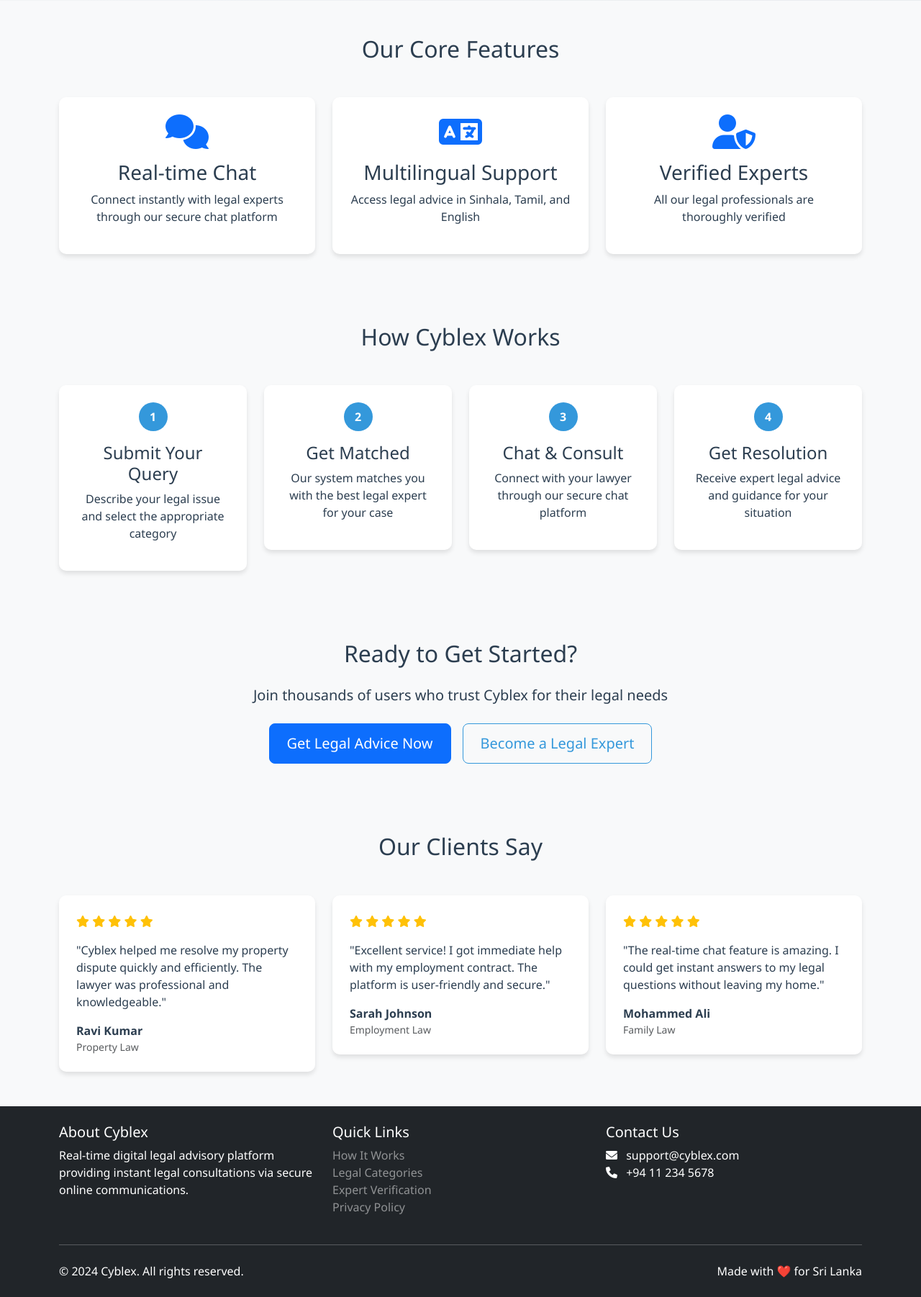
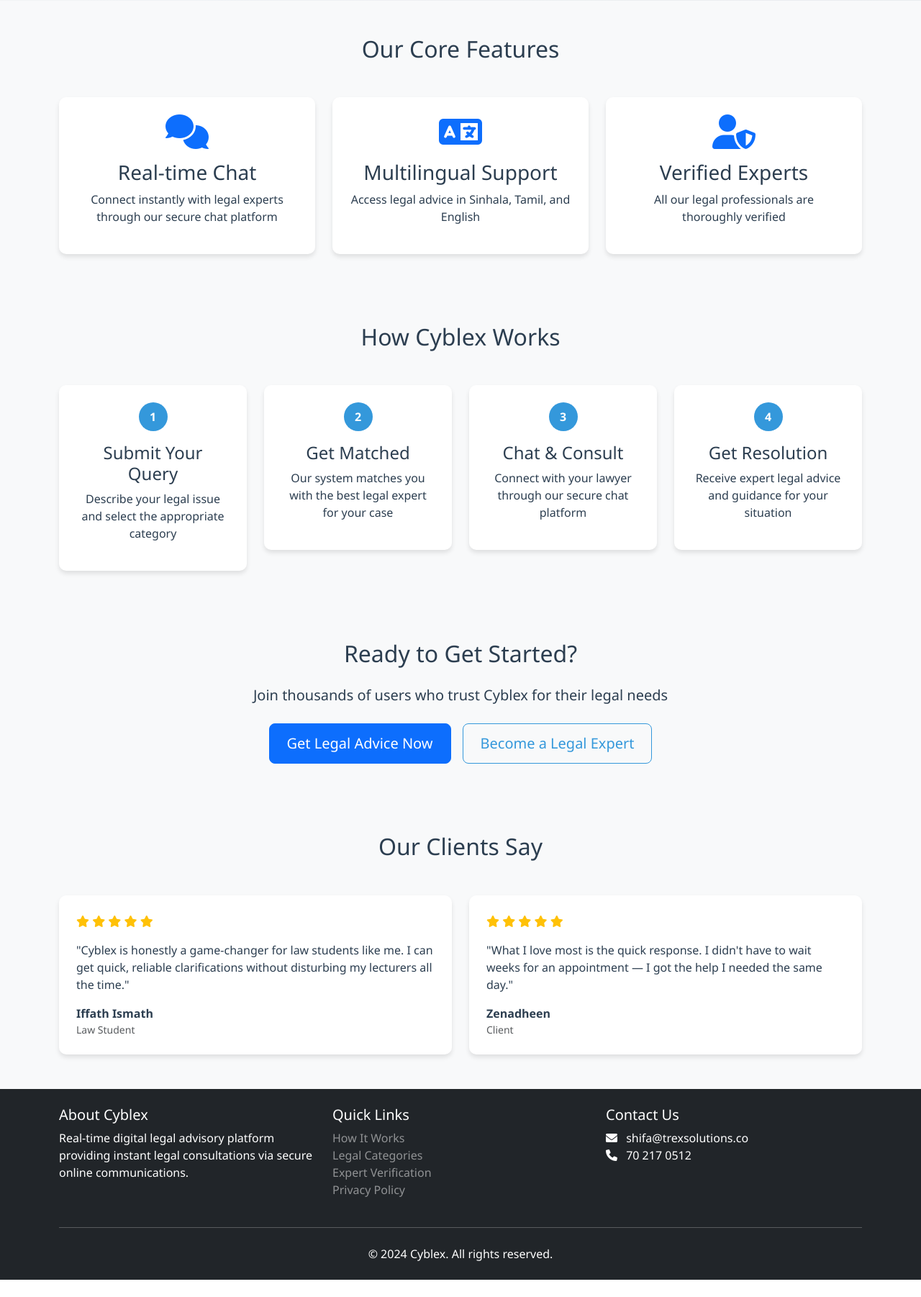
Before and after one commit to shifamatheen/cyblex, a PHP site: page /cyblex/ in a window 1280 px wide. Shown: the part 1067-2869 px from the top of the page at 72% size. After the commit the page ends 2845 px from the top, so only its background shows below. Run offline with PHP 8.4, Linux system fonts and the light colour scheme.

Commit message:
modified:   admin-dashboard.php 	modified:   admin/dashboard.php 	modified:   api/submit_query.php 	modified:   client-dashboard.php 	modified:   config/database.php 	modified:   index.html 	modified:   index.php 	modified:   js/client-dashboard.js 	modified:   lawyer-dashboard.php 	modified:   login.html 	modified:   register.html

```diff
--- a/admin-dashboard.php
+++ b/admin-dashboard.php
@@ -227,7 +227,6 @@
         <div class="container-fluid">
             <a class="navbar-brand" href="index.php">
                 <img src="assets/images/logo.svg" alt="Cyblex Logo" height="40">
-                <span>Cyblex</span>
             </a>
             <button class="navbar-toggler" type="button" data-bs-toggle="collapse" data-bs-target="#navbarNav">
                 <span class="navbar-toggler-icon"></span>
--- a/admin/dashboard.php
+++ b/admin/dashboard.php
@@ -22,7 +22,9 @@
     <!-- Navigation -->
     <nav class="navbar navbar-expand-lg navbar-dark bg-dark">
         <div class="container">
-            <a class="navbar-brand" href="#">Cyblex Admin</a>
+            <a class="navbar-brand" href="#">
+                <img src="../assets/images/logo.svg" alt="Cyblex Logo" height="40">
+            </a>
             <button class="navbar-toggler" type="button" data-bs-toggle="collapse" data-bs-target="#navbarNav">
                 <span class="navbar-toggler-icon"></span>
             </button>
--- a/config/database.php
+++ b/config/database.php
@@ -1,26 +1,21 @@
 <?php
 // Database configuration
-define('DB_HOST', 'localhost');
-define('DB_USER', 'root');
-define('DB_PASS', '');
-define('DB_NAME', 'cyblex');
-define('JWT_SECRET', 'cyblex-secure-jwt-secret-key-2024');
+define('DB_HOST', 'fdb1034.awardspace.net');
+define('DB_USER', '4666256_cyblex');
+define('DB_PASS', 'lFcgcc262moS33i%');
+define('DB_NAME', '4666256_cyblex');
+define('JWT_SECRET', 'b2fd856537d804aeabf63931cd1967584c0f2b8079c403ddd75c40b1366e4f84016d7aaf09c8fb3dc3ed136c2e0fdd28b96556d463b53f982d003facc74526c7');
 
 class Database {
     private static $instance = null;
     private $conn;
 
-    private $host = 'localhost';
-    private $db_name = 'cyblex';
-    private $username = 'root';
-    private $password = '';
-
     private function __construct() {
         try {
             $this->conn = new PDO(
-                "mysql:host=" . $this->host . ";dbname=" . $this->db_name,
-                $this->username,
-                $this->password,
+                "mysql:host=" . DB_HOST . ";dbname=" . DB_NAME,
+                DB_USER,
+                DB_PASS,
                 array(
                     PDO::ATTR_ERRMODE => PDO::ERRMODE_EXCEPTION,
                     PDO::ATTR_DEFAULT_FETCH_MODE => PDO::FETCH_ASSOC,
--- a/index.php
+++ b/index.php
@@ -83,7 +83,6 @@
         <div class="container">
             <a class="navbar-brand" href="index.php">
                 <img src="assets/images/logo.svg" alt="Cyblex Logo" height="40">
-                <span>Cyblex</span>
             </a>
             <button class="navbar-toggler" type="button" data-bs-toggle="collapse" data-bs-target="#navbarNav">
                 <span class="navbar-toggler-icon"></span>
@@ -244,7 +243,7 @@
         <div class="container">
             <h2 class="text-center mb-5">Our Clients Say</h2>
             <div class="row g-4">
-                <div class="col-md-4">
+                <div class="col-md-6">
                     <div class="testimonial-card p-4">
                         <div class="stars mb-3">
                             <i class="fas fa-star text-warning"></i>
@@ -253,14 +252,14 @@
                             <i class="fas fa-star text-warning"></i>
                             <i class="fas fa-star text-warning"></i>
                         </div>
-                        <p class="mb-3">"Cyblex helped me resolve my property dispute quickly and efficiently. The lawyer was professional and knowledgeable."</p>
+                        <p class="mb-3">"Cyblex is honestly a game-changer for law students like me. I can get quick, reliable clarifications without disturbing my lecturers all the time."</p>
                         <div class="client-info">
-                            <strong>Ravi Kumar</strong>
-                            <small class="text-muted d-block">Property Law</small>
+                            <strong>Iffath Ismath</strong>
+                            <small class="text-muted d-block">Law Student</small>
                         </div>
                     </div>
                 </div>
-                <div class="col-md-4">
+                <div class="col-md-6">
                     <div class="testimonial-card p-4">
                         <div class="stars mb-3">
                             <i class="fas fa-star text-warning"></i>
@@ -269,26 +268,10 @@
                             <i class="fas fa-star text-warning"></i>
                             <i class="fas fa-star text-warning"></i>
                         </div>
-                        <p class="mb-3">"Excellent service! I got immediate help with my employment contract. The platform is user-friendly and secure."</p>
+                        <p class="mb-3">"What I love most is the quick response. I didn't have to wait weeks for an appointment — I got the help I needed the same day."</p>
                         <div class="client-info">
-                            <strong>Sarah Johnson</strong>
-                            <small class="text-muted d-block">Employment Law</small>
-                        </div>
-                    </div>
-                </div>
-                <div class="col-md-4">
-                    <div class="testimonial-card p-4">
-                        <div class="stars mb-3">
-                            <i class="fas fa-star text-warning"></i>
-                            <i class="fas fa-star text-warning"></i>
-                            <i class="fas fa-star text-warning"></i>
-                            <i class="fas fa-star text-warning"></i>
-                            <i class="fas fa-star text-warning"></i>
-                        </div>
-                        <p class="mb-3">"The real-time chat feature is amazing. I could get instant answers to my legal questions without leaving my home."</p>
-                        <div class="client-info">
-                            <strong>Mohammed Ali</strong>
-                            <small class="text-muted d-block">Family Law</small>
+                            <strong>Zenadheen</strong>
+                            <small class="text-muted d-block">Client</small>
                         </div>
                     </div>
                 </div>
@@ -316,18 +299,15 @@
                 <div class="col-md-4">
                     <h5>Contact Us</h5>
                     <p>
-                        <i class="fas fa-envelope me-2"></i> support@cyblex.com<br>
-                        <i class="fas fa-phone me-2"></i> +94 11 234 5678
+                        <i class="fas fa-envelope me-2"></i> shifa@trexsolutions.co<br>
+                        <i class="fas fa-phone me-2"></i> 70 217 0512
                     </p>
                 </div>
             </div>
             <hr class="my-4">
             <div class="row">
-                <div class="col-md-6">
+                <div class="col-md-12 text-center">
                     <p class="mb-0">&copy; 2024 Cyblex. All rights reserved.</p>
-                </div>
-                <div class="col-md-6 text-md-end">
-                    <p class="mb-0">Made with ❤️ for Sri Lanka</p>
                 </div>
             </div>
         </div>
--- a/lawyer-dashboard.php
+++ b/lawyer-dashboard.php
@@ -512,7 +512,6 @@
         <div class="container">
             <a class="navbar-brand" href="index.php">
                 <img src="assets/images/logo.svg" alt="Cyblex Logo" height="40">
-                <span>Cyblex</span>
             </a>
             <button class="navbar-toggler" type="button" data-bs-toggle="collapse" data-bs-target="#navbarNav">
                 <span class="navbar-toggler-icon"></span>
@@ -854,8 +853,8 @@
                 <div class="col-md-6 text-md-end">
                     <h5>Contact Us</h5>
                     <p>
-                        <i class="fas fa-envelope me-2"></i> support@cyblex.com<br>
-                        <i class="fas fa-phone me-2"></i> +94 11 234 5678
+                        <i class="fas fa-envelope me-2"></i> shifa@trexsolutions.co<br>
+                        <i class="fas fa-phone me-2"></i> 70 217 0512
                     </p>
                 </div>
             </div>
--- a/login.html
+++ b/login.html
@@ -17,7 +17,6 @@
         <div class="container">
             <a class="navbar-brand" href="index.php">
                 <img src="assets/images/logo.svg" alt="Cyblex Logo" height="40">
-                <span>Cyblex</span>
             </a>
             <button class="navbar-toggler" type="button" data-bs-toggle="collapse" data-bs-target="#navbarNav">
                 <span class="navbar-toggler-icon"></span>
@@ -105,8 +104,8 @@
                 <div class="col-md-6 text-md-end">
                     <h5>Contact Us</h5>
                     <p>
-                        <i class="fas fa-envelope me-2"></i> support@cyblex.com<br>
-                        <i class="fas fa-phone me-2"></i> +94 11 234 5678
+                        <i class="fas fa-envelope me-2"></i> shifa@trexsolutions.co<br>
+                        <i class="fas fa-phone me-2"></i> 70 217 0512
                     </p>
                 </div>
             </div>
--- a/register.html
+++ b/register.html
@@ -14,7 +14,6 @@
         <div class="container">
             <a class="navbar-brand" href="index.php">
                 <img src="assets/images/logo.svg" alt="Cyblex Logo" height="40">
-                <span>Cyblex</span>
             </a>
             <button class="navbar-toggler" type="button" data-bs-toggle="collapse" data-bs-target="#navbarNav">
                 <span class="navbar-toggler-icon"></span>
@@ -105,8 +104,8 @@
                 <div class="col-md-6 text-md-end">
                     <h5>Contact Us</h5>
                     <p>
-                        <i class="fas fa-envelope me-2"></i> support@cyblex.com<br>
-                        <i class="fas fa-phone me-2"></i> +94 11 234 5678
+                        <i class="fas fa-envelope me-2"></i> shifa@trexsolutions.co<br>
+                        <i class="fas fa-phone me-2"></i> 70 217 0512
                     </p>
                 </div>
             </div>
```
Also changed, not shown: api/submit_query.php (+10 -4 lines), client-dashboard.php (+6 -62 lines), index.html (+6 -6 lines), js/client-dashboard.js (+24 -3 lines), README.md, 1 other file.
